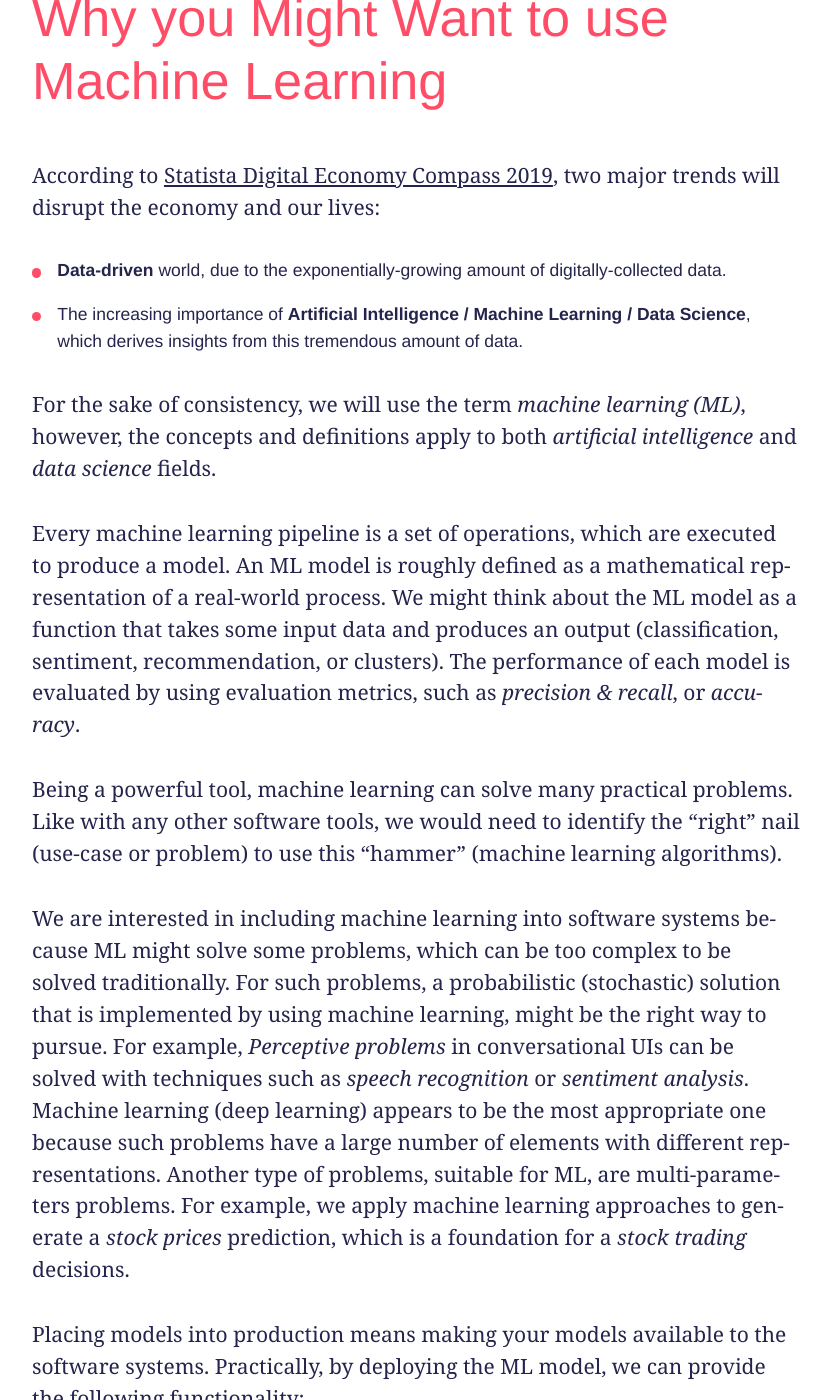
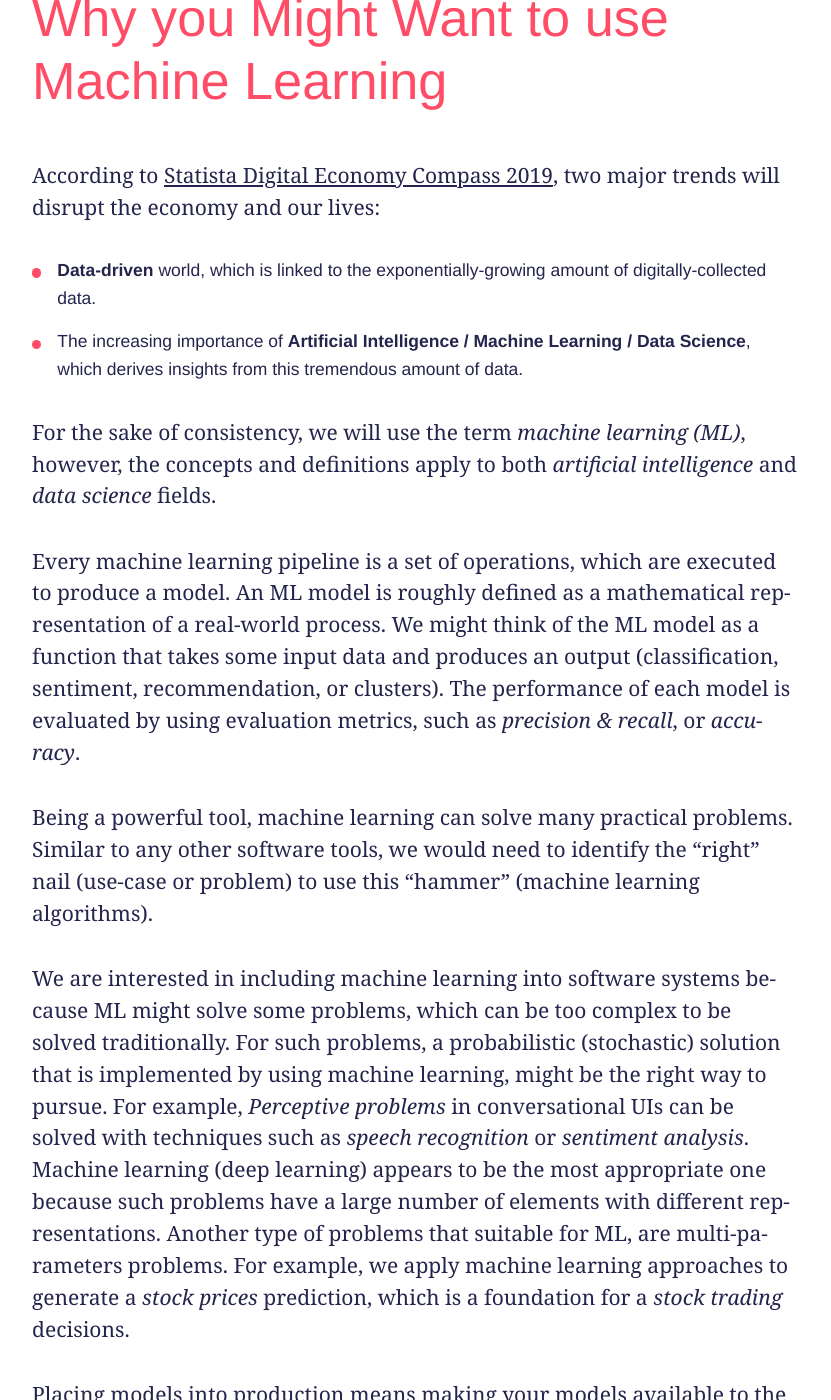
Before and after one commit to innoq/ml-ops.org, a Jekyll site: the page built from content/motivation.md, in a window 1280 px wide and 1400 px high, scrolled down 322 px. Shown: the whole window, without its empty margins (224-1055 px from the left). Built offline with Jekyll 4.4.1, drawn with Linux system fonts in a browser that asks for light colours; some web fonts are replaced; some of the changed text lies outside the part shown.

Commit message:
feedback

```diff
--- a/content/motivation.md
+++ b/content/motivation.md
@@ -6,24 +6,24 @@
 # Why you Might Want to use Machine Learning
 
 According to [Statista Digital Economy Compass 2019](https://cdn.statcdn.com/download/pdf/DigitalEconomyCompass2019.pdf), two major trends will disrupt the economy and our lives:
- - **Data-driven** world, due to the exponentially-growing amount of digitally-collected data.
+ - **Data-driven** world, which is linked to the exponentially-growing amount of digitally-collected data.
  - The increasing importance of **Artificial Intelligence / Machine Learning / Data Science**, which derives insights from this tremendous amount of data.
 
 For the sake of consistency, we will use the term *machine learning (ML)*, however, the concepts and definitions apply to both *artificial intelligence* and *data science* fields.
 
 Every machine learning pipeline is a set of operations, which are executed to produce a model.
 An ML model is roughly defined as a mathematical representation of a real-world process.
-We might think about the ML model as a function that takes some input data and produces an output (classification, sentiment, recommendation, or clusters).
+We might think of the ML model as a function that takes some input data and produces an output (classification, sentiment, recommendation, or clusters).
 The performance of each model is evaluated by using evaluation metrics, such as *precision & recall*, or *accuracy*.
 
 Being a powerful tool, machine learning can solve many practical problems.
-Like with any other software tools, we would need to identify the "right" nail (use-case or problem) to use this "hammer" (machine learning algorithms).
+Similar to any other software tools, we would need to identify the "right" nail (use-case or problem) to use this "hammer" (machine learning algorithms).
 
 We are interested in including machine learning into software systems because ML might solve some problems, which can be too complex to be solved traditionally.
 For such problems, a probabilistic (stochastic) solution that is implemented by using machine learning, might be the right way to pursue.
 For example, *Perceptive problems* in conversational UIs can be solved with techniques such as *speech recognition* or *sentiment analysis*.
 Machine learning (deep learning) appears to be the most appropriate one because such problems have a large number of elements with different representations.
-Another type of problems, suitable for ML, are multi-parameters problems.
+Another type of problems that suitable for ML, are multi-parameters problems.
 For example, we apply machine learning approaches to generate a *stock prices* prediction, which is a foundation for a *stock trading* decisions.
 
 Placing models into production means making your models available to the software systems.
@@ -67,7 +67,7 @@
 
 # Scenarios of Change That Need to be Managed
 
-The reason for the previously described deployment gap is that the development of the machine learning-based applications is fundamentally different from traditional software.
+The reason for the previously described deployment gap is that the development of the machine learning-based applications is fundamentally different from the development of the traditional software.
 The complete development pipeline includes three levels of change: **Data**, **ML Model**, and **Code**.
 This means that in machine learning-based systems, the trigger for a build might be the combination of a code change, data change, or model change. This is also known as [*"Changing Anything Changes Everything"* principle](https://papers.nips.cc/paper/5656-hidden-technical-debt-in-machine-learning-systems.pdf).
 
@@ -111,7 +111,7 @@
 
 # The Evolution of the MLOps
 
-In the early 2000s, when businesses needed to implement machine learning solutions, they would use the vendors' licensed software such as SAS, SPSS, and FICO. With the rise of open-source software and the availability of data, more software practitioners started using Python or R libraries for training ML models. However, the usage of the models in production was still a problem. With the emergence of containerization technology, the deployment of the model in a scalable way was solved by using Docker containers and Kubernetes. Recently, we see the evolution of those solutions into ML deployment platforms that cover the whole iteration of model experimentation, training, deployment, and monitoring. The following Figure visualizes the evolution of the MLOps.
+In the early 2000s, when businesses needed to implement machine learning solutions, they used the vendors' licensed software such as SAS, SPSS, and FICO. With the rise of open-source software and the availability of data, more software practitioners started using Python or R libraries for training ML models. However, the usage of the models in production was still a problem. As the containerization technology was emerging, the deployment of the model in a scalable way was solved by using Docker containers and Kubernetes. Recently, we see the evolution of those solutions into ML deployment platforms that cover the whole iteration of model experimentation, training, deployment, and monitoring. The following Figure visualizes the evolution of the MLOps.
 
 
 <img src="../img/mlops-evolution.jpg" alt="The Evolution of MLOps" width="900"/>
```
Also changed, not shown: other parts of content/motivation.md (+3 -3 lines), index.md (+2 -2 lines).
